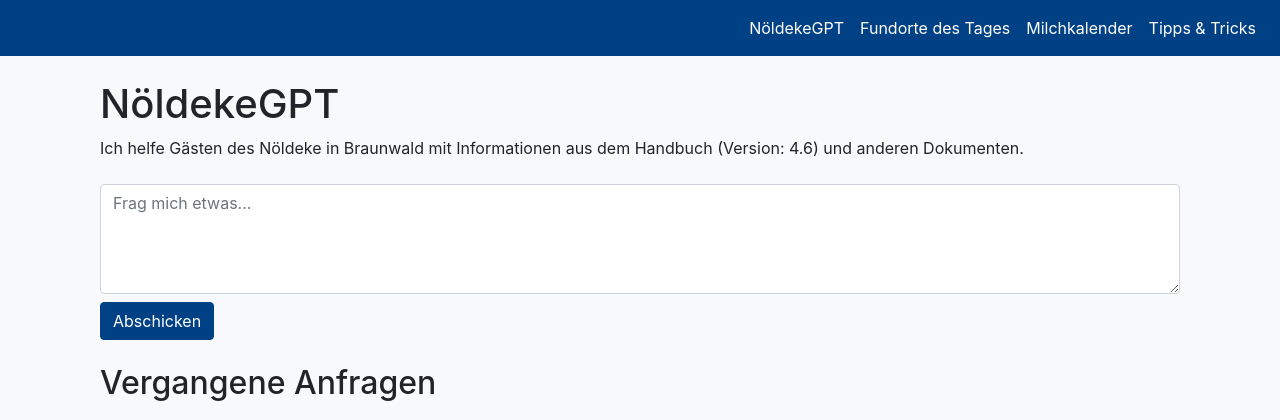
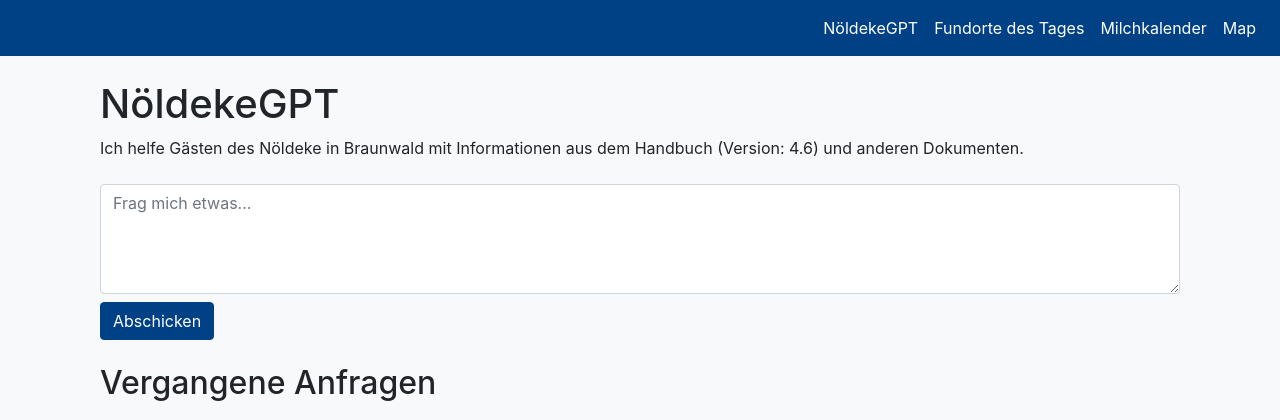
Before and after one commit to nicolasbeglinger/noeldeke-gpt, a Django app: page / in a window 1280 px wide. Shown: the top 420 px of the page. Run offline with Django 5.2, Linux system fonts and the light colour scheme; data that the repository does not hold is empty; some libraries are stand-ins or nearby versions.

Commit message:
Added Map

```diff
--- a/chat/templates/base.html
+++ b/chat/templates/base.html
@@ -54,8 +54,8 @@
                         >
                     </li>
                     <li class="nav-item">
-                        <a class="nav-link" href="{% url 'tipps_tricks' %}"
-                            >Tipps & Tricks</a
+                        <a class="nav-link" href="{% url 'map' %}"
+                            >Map</a
                         >
                     </li>
                 </ul>
--- a/chat/urls.py
+++ b/chat/urls.py
@@ -6,5 +6,6 @@ urlpatterns = [
     path('chat', views.chat, name='chat'),
     path("daily_fundorte", views.daily_fundorte, name="daily_fundorte"),
     path("milchkalender", views.milchkalender, name="milchkalender"),
-    path('tipps_tricks', views.tipps_tricks, name='tipps_tricks'),
+    path('map', views.map, name='map'),
+
 ]
--- a/chat/views.py
+++ b/chat/views.py
@@ -12,6 +12,7 @@ import os
 from datetime import datetime
 import locale
 import random
+from django.shortcuts import render
 
 client = OpenAI(api_key=settings.OPENAI_API_KEY)
 
@@ -143,5 +144,5 @@ def milchkalender(request):
         {"future_milk_dates": future_milk_dates[:5], "current_date": current_date},
     )
 
-def tipps_tricks(request):
-    return render(request, "tipps_tricks.html")
+def map(request):
+    return render(request, 'map.html')
```
Also changed, not shown: chat/templates/map.html (added, +55 -0 lines).
